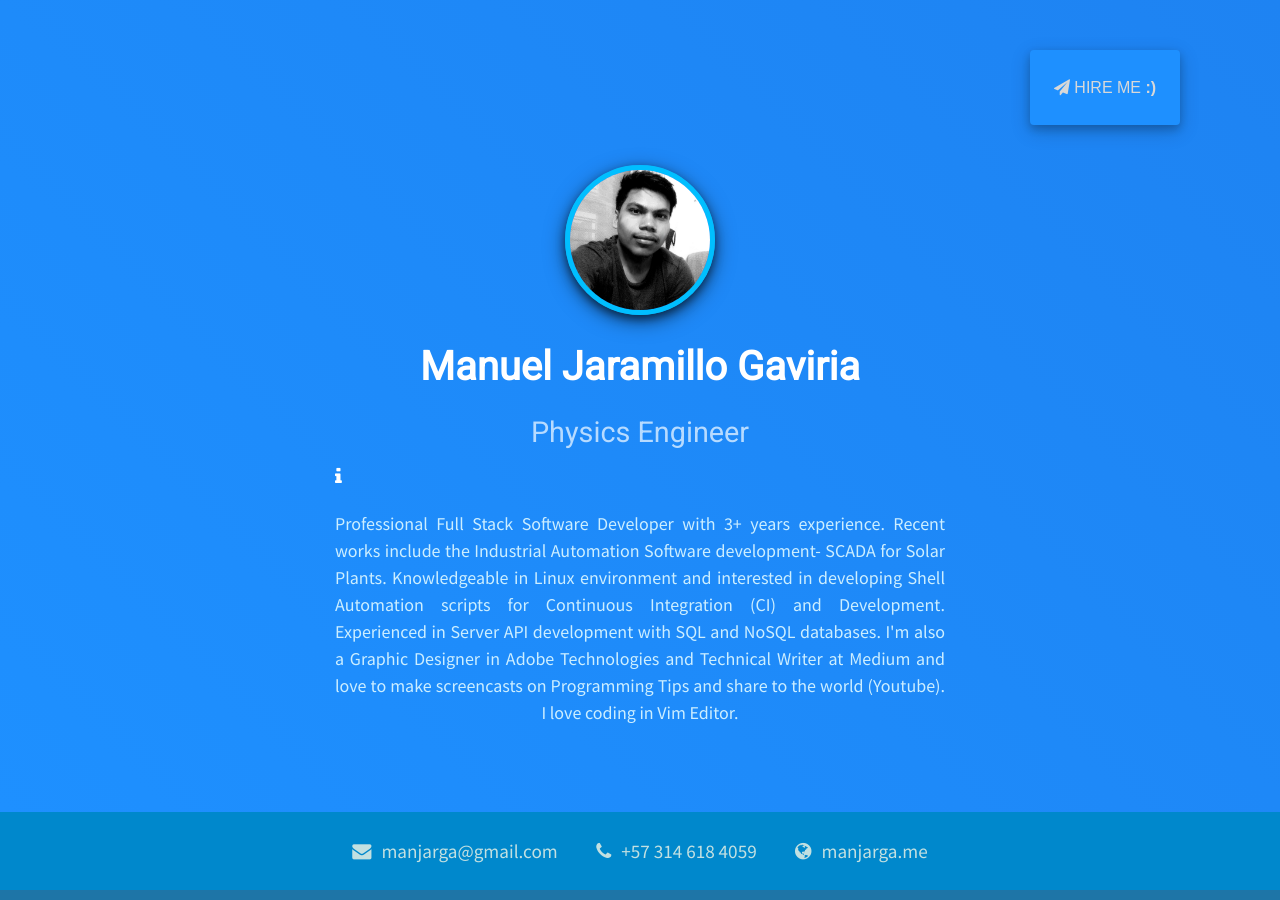
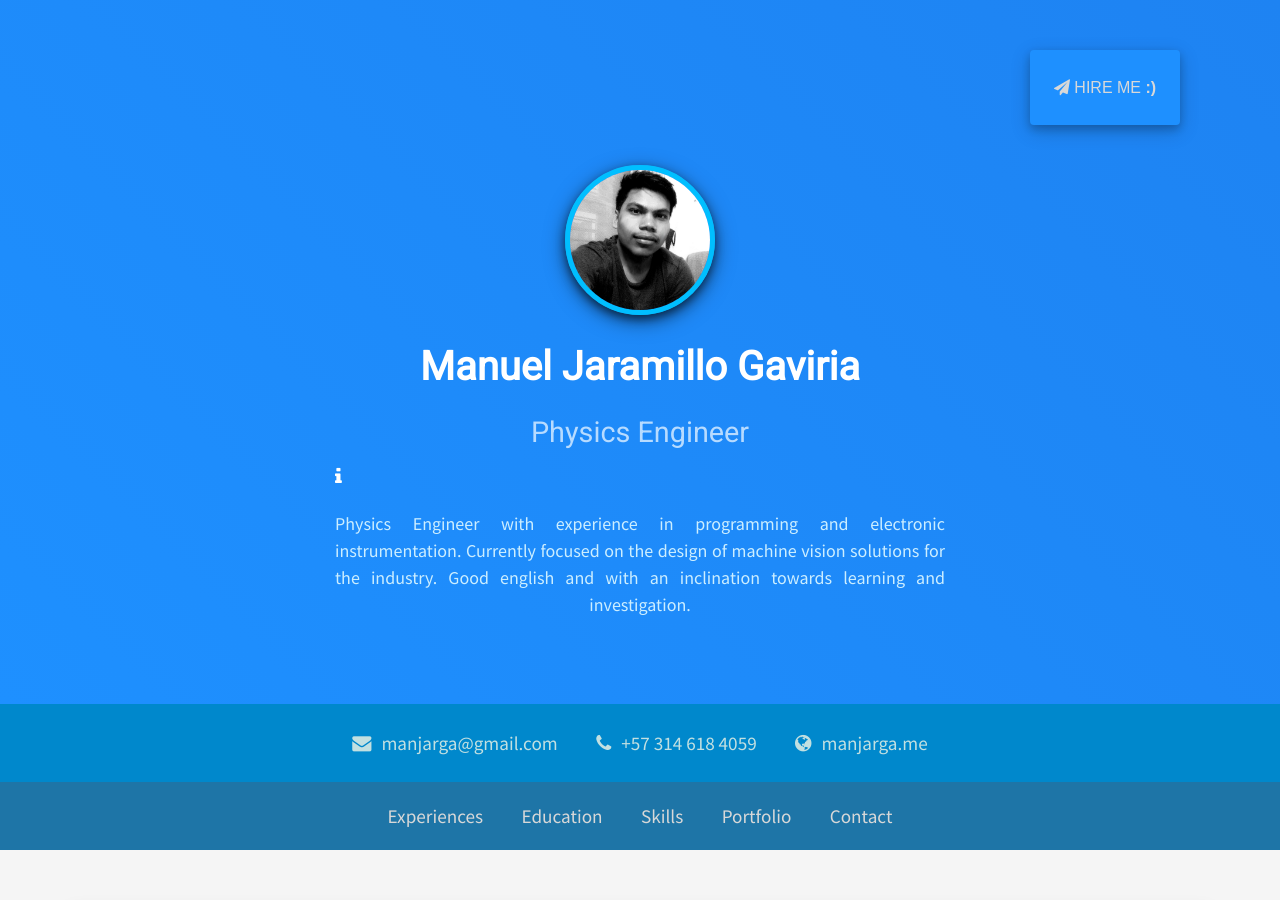
Before and after one commit to manjarga/manjarga.github.io, a Jekyll site: the page built from index.html, in a window 1280 px wide and 900 px high. Built offline with Jekyll 4.4.1, drawn with Linux system fonts in a browser that asks for light colours; a style sheet for code colours, icons or effects is not loaded.

Commit message:
Update profile.yaml

```diff
--- a/_data/profile.yaml
+++ b/_data/profile.yaml
@@ -6,11 +6,8 @@ email: manjarga@gmail.com
 phone: +57 314 618 4059
 website: https://manjarga.me
 description: > # This means ignore new line until
-    Professional Full Stack Software Developer with 3+ years experience. Recent works include the Industrial
-    Automation Software development- SCADA for Solar Plants. Knowledgeable in Linux environment and interested in developing Shell Automation scripts
-    for Continuous Integration (CI) and Development. Experienced in Server API development with SQL and NoSQL databases.
-    I'm also a Graphic Designer in Adobe Technologies and Technical Writer at Medium and love to make screencasts
-    on Programming Tips and share to the world (Youtube). I love coding in Vim Editor.
+    Physics Engineer with experience in programming and electronic instrumentation. Currently focused on the design of
+    machine vision solutions for the industry. Good english and with an inclination towards learning and investigation.
 
 social:
   accounts: facebook,twitter,linkedin,github # add new account here and link in following
```
